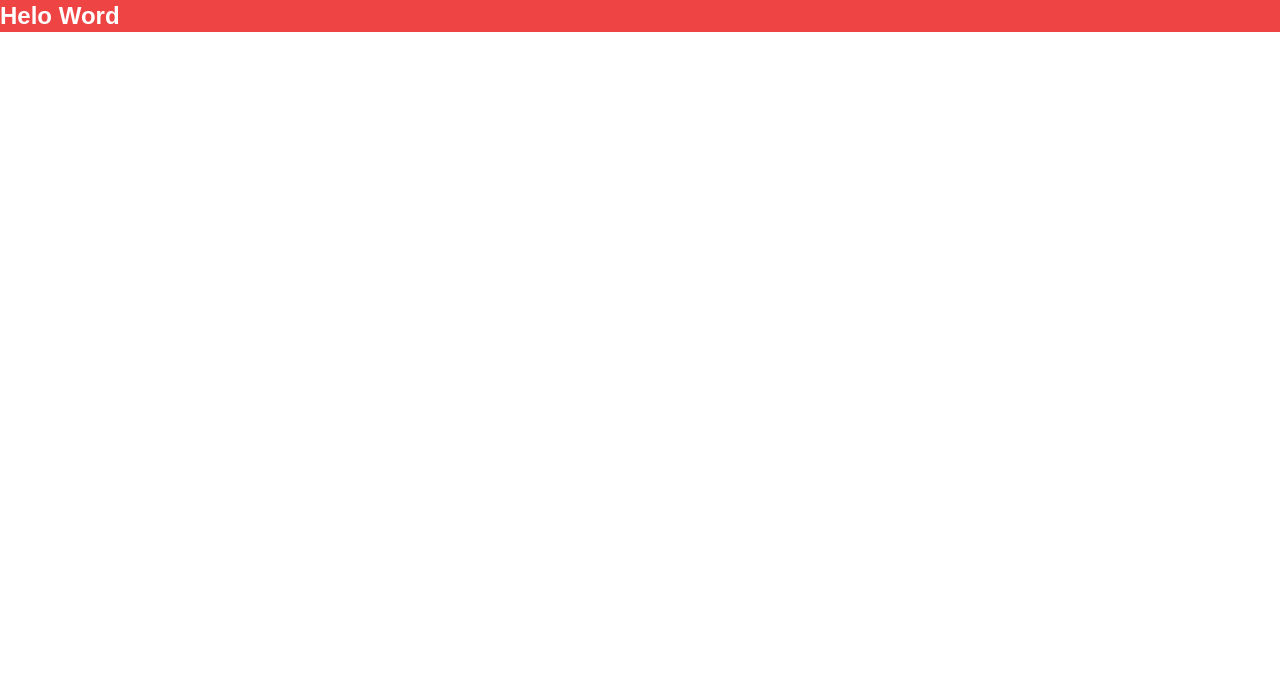
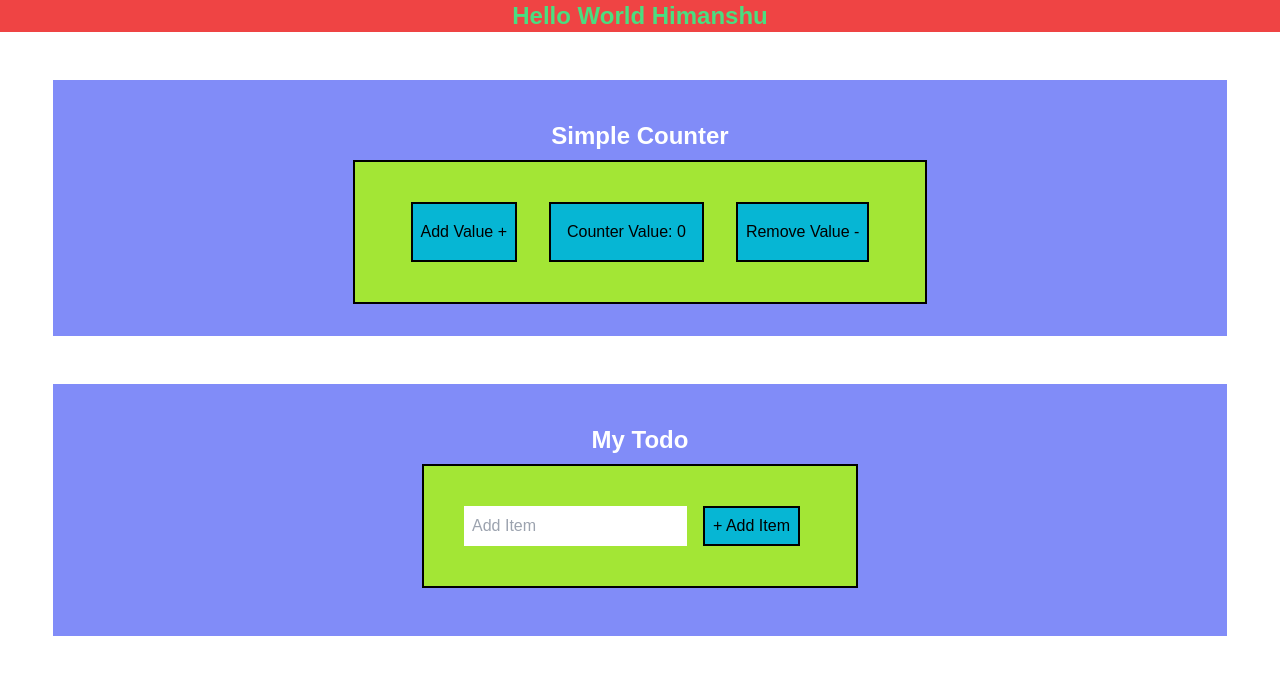
Before and after one commit to hit-man-shu/Code-with-React, a React (Create React App) app: page / in a window 1280 px wide. Shown: the top 674 px of the page. Built offline with nearby package versions, Linux system fonts and the light colour scheme.

Commit message:
add a todo

```diff
--- a/src/App.jsx
+++ b/src/App.jsx
@@ -1,8 +1,19 @@
 import React from "react";
+import First from "./components/First";
+import Todo from "./components/Todo";
 
 const App = () => {
+  const userName = "Himanshu";
+
   return (
-    <div className="bg-red-500 text-white font-bold text-2xl">Helo Word</div>
+    <>
+      <div className="bg-red-500 text-center text-2xl font-bold text-green-400">
+        Hello World {userName}
+      </div>
+
+      <First />
+      <Todo />
+    </>
   );
 };
 
--- /dev/null
+++ b/src/components/First.jsx
@@ -0,0 +1,38 @@
+import React, { useState } from "react";
+
+const First = () => {
+  const [counter, setCounter] = useState(0);
+
+  const removeValue = () => {
+    if (counter <= 0) {
+      return;
+    }
+    setCounter((counter) => counter - 1);
+  };
+
+  return (
+    <div className="mx-auto mt-12 flex w-11/12 flex-col items-center justify-center bg-indigo-400 py-8">
+      <h1 className="my-2 text-2xl font-bold text-white">Simple Counter</h1>
+
+      <div className="flex border-2 border-black bg-lime-400 p-10">
+        <button
+          className="mx-4 border-2 border-black bg-cyan-500 p-2"
+          onClick={() => setCounter((counter) => counter + 1)}
+        >
+          Add Value +
+        </button>
+        <h1 className="mx-4 border-2 border-black bg-cyan-500 p-4">
+          Counter Value: {counter}
+        </h1>
+        <button
+          className="mx-4 border-2 border-black bg-cyan-500 p-2"
+          onClick={removeValue}
+        >
+          Remove Value -
+        </button>
+      </div>
+    </div>
+  );
+};
+
+export default First;
--- /dev/null
+++ b/src/components/Todo.jsx
@@ -0,0 +1,72 @@
+import React, { useState } from "react";
+
+const Todo = () => {
+  const [data, setData] = useState("");
+  const [item, setItem] = useState([]);
+
+  const addItem = () => {
+    if (!data) return;
+
+    setItem((newData) => [...newData, data]);
+    setData("");
+  };
+
+  const deleteItem = (i) => {
+    const newItem = item.filter((ele, index) => {
+      return i !== index;
+    });
+
+    setItem(newItem);
+  };
+
+  return (
+    <div className="mx-auto mt-12 flex w-11/12 flex-col items-center justify-center bg-indigo-400 py-8">
+      <h1 className="my-2 text-2xl font-bold text-white">My Todo</h1>
+
+      <form
+        action=""
+        onSubmit={(e) => e.preventDefault()}
+        className="flex border-2 border-black bg-lime-400 p-10"
+      >
+        <input
+          type="text"
+          placeholder="Add Item"
+          onChange={(e) => setData(e.target.value)}
+          value={data}
+          className="p-2 outline-none"
+        />
+        <button
+          className="mx-4 border-2 border-black bg-cyan-500 px-2"
+          onClick={addItem}
+        >
+          + Add Item
+        </button>
+      </form>
+
+      <ul className="my-2">
+        {item.map((itemData, index) => {
+          return (
+            <>
+              <div className="relative flex items-center justify-between border border-white bg-teal-900 px-[155px]">
+                <li
+                  key={index}
+                  className="  relative left-[-129px] place-items-start bg-teal-900 py-4 text-white"
+                >
+                  {itemData}
+                </li>
+                <button
+                  className="absolute right-0 mx-4 border-2 border-black bg-cyan-500 px-4 "
+                  onClick={() => deleteItem(index)}
+                >
+                  delete
+                </button>
+              </div>
+            </>
+          );
+        })}
+      </ul>
+    </div>
+  );
+};
+
+export default Todo;
```
Also changed, not shown: src/index.js (+14 -5 lines).
